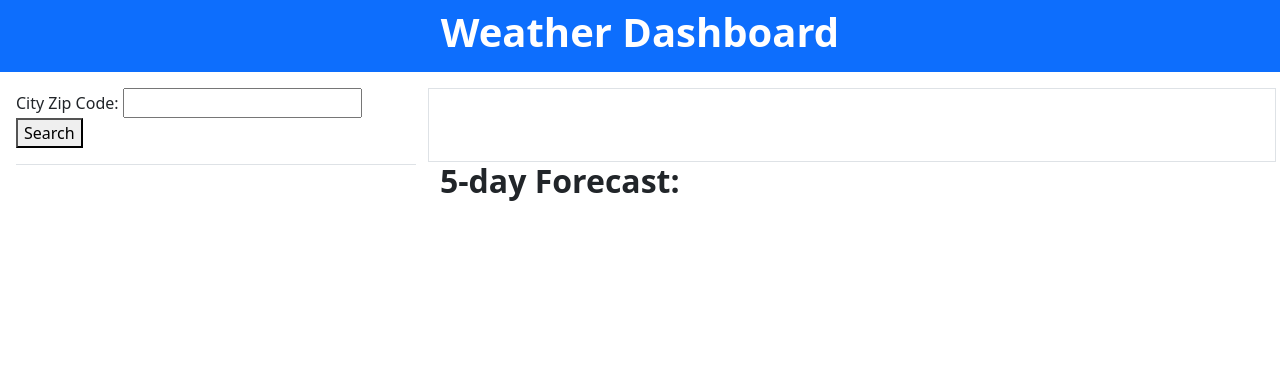
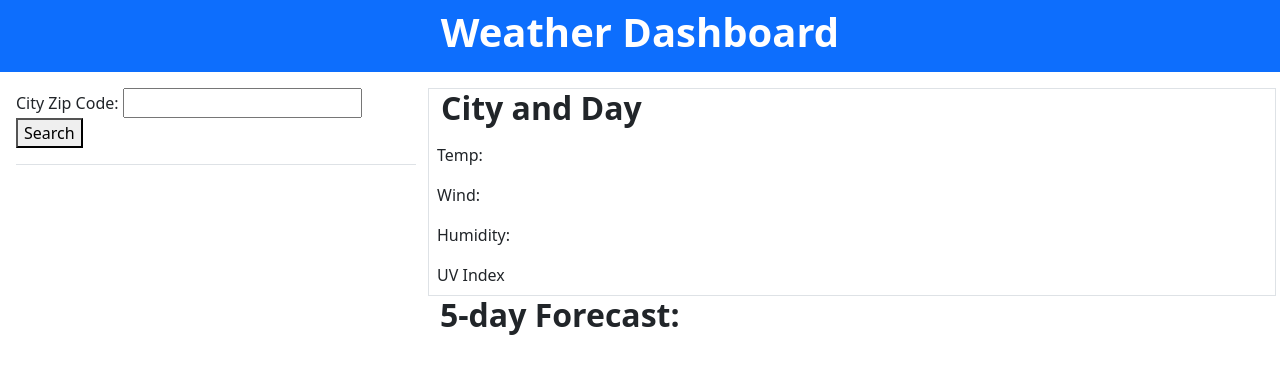
Before and after one commit to itorres60/Weather-api, a plain HTML site: page index.html in a window 1280 px wide. Drawn offline with nearby package versions, Linux system fonts and the light colour scheme.

Commit message:
few additions to the current element to show placeholders

```diff
--- a/index.html
+++ b/index.html
@@ -28,11 +28,11 @@
       </div>
       <div class="col-8">
         <div id="current-conditions" class="row border">
-          <h2 id="current-city-title" class="fw-bold"></h2>
-          <span id="c-temp" class="p-2"></span>
-          <span id="c-wind" class="p-2"></span>
-          <span id="c-humidity" class="p-2"></span>
-          <span id="c-uv-index" class="p-2"></span>
+          <h2 id="current-city-title" class="fw-bold">City and Day</h2>
+          <span id="c-temp" class="p-2">Temp:</span>
+          <span id="c-wind" class="p-2">Wind:</span>
+          <span id="c-humidity" class="p-2">Humidity:</span>
+          <span id="c-uv-index" class="p-2">UV Index</span>
         </div>
         <div id="five-day-forecast" class="row">
           <h2 class="fw-bold">5-day Forecast:</h2>
```
